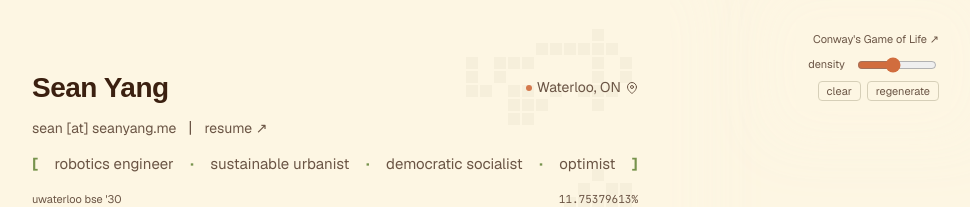
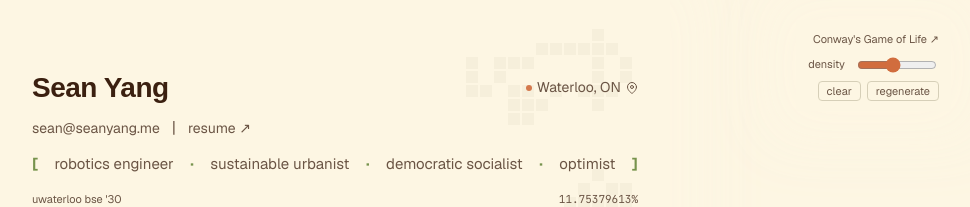
Before and after one commit to aicheye/seanyang.me, a Next.js app: page / in a window 1280 px wide. Shown: the top 207 px of the page, without its empty margins (305-1275 px from the left). Built offline with nearby package versions, Linux system fonts and the light colour scheme; a web font is replaced by a local one.

Commit message:
Fix email label format in socials.ts

```diff
--- a/src/data/socials.ts
+++ b/src/data/socials.ts
@@ -9,7 +9,7 @@ interface Email {
 }
 
 export const primaryEmail: Email = {
-  label: "sean [at] seanyang.me",
+  label: "sean@seanyang.me",
   href: "mailto:sean@seanyang.me",
 };
 
```
